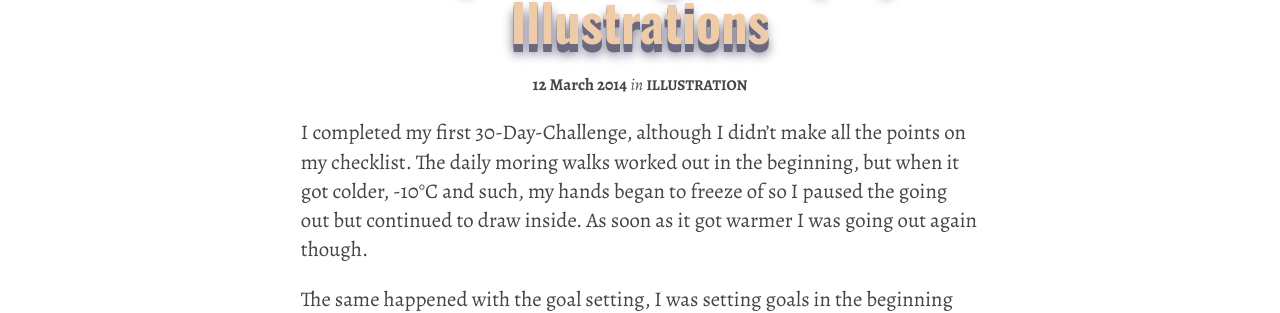
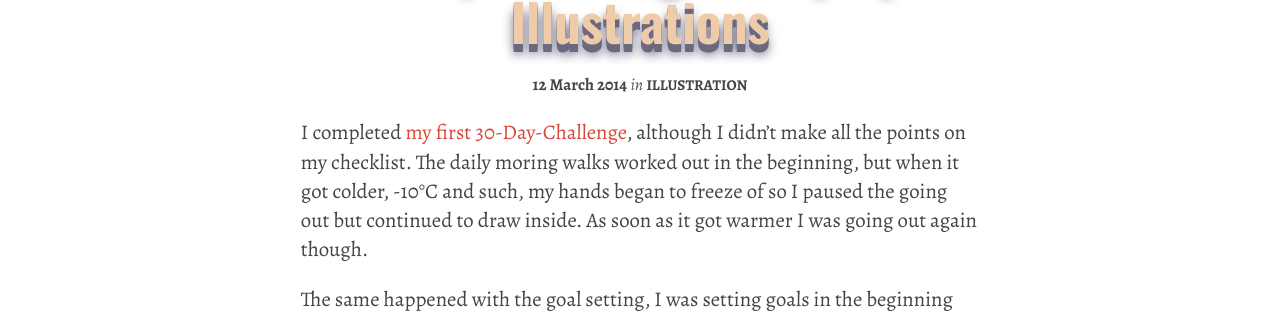
Before and after one commit to JustGoscha/justgoscha.github.io, a Jekyll site: the page built from _posts/2014-03-12-30-day-challenge-1-wrapup.md, in a window 1280 px wide. Shown: the part 534-847 px from the top of the page. Built offline with Jekyll 4.4.1, drawn with Linux system fonts in a browser that asks for light colours; nearby versions of some CDN libraries; Markdown is read by kramdown in place of the engine named in the settings; comment, search, counter and statistics services are not loaded.

Commit message:
terminal pimping post

```diff
--- a/_posts/2014-03-12-30-day-challenge-1-wrapup.md
+++ b/_posts/2014-03-12-30-day-challenge-1-wrapup.md
@@ -9,7 +9,7 @@ tags:
 - drawings
 ---
 
-I completed my first 30-Day-Challenge, although I didn't make all the points on my checklist. The daily moring walks worked out in the beginning, but when it got colder, -10°C and such, my hands began to freeze of so I paused the going out but continued to draw inside. As soon as it got warmer I was going out again though.
+I completed [my first 30-Day-Challenge][30dc], although I didn't make all the points on my checklist. The daily moring walks worked out in the beginning, but when it got colder, -10°C and such, my hands began to freeze of so I paused the going out but continued to draw inside. As soon as it got warmer I was going out again though.
 
 The same happened with the goal setting, I was setting goals in the beginning and it was working quite well, but then later stuff at work came up and I wasn't really focussed on my personal workflow... but actually this is probably just an excuse.
 
--- a/css/main.css
+++ b/css/main.css
@@ -428,7 +428,7 @@ article.post h1{
 }
 
 /* standard */
-.post pre {
+pre {
   font-size: 0.7em;
   line-height: 1.0rem;
   overflow: auto;
@@ -446,26 +446,27 @@ article.post h1{
   list-style: square;
 }
 
-.post code {
+code {
   background-color: #FAF5E4;
   padding: 0 .2em;
   font-size: 0.9em;
 }
 
-.post pre code {
+pre code {
   border: none;
   padding: none;
+  padding: 0;
   font-size: 1em;
 }
 
 /* terminal */
-.post pre.terminal {
+pre.terminal {
   border: 1px solid #000;
   background-color: #333;
   color: #FFF;
 }
 
-.post pre.terminal code {
+pre.terminal code {
   background-color: #333;
 }
 
--- a/css/syntax.css
+++ b/css/syntax.css
@@ -1,5 +1,5 @@
 .highlight  {
-	background: #B8B0A1;
+	background: #FAF5E4;
 }
 .highlight .c { color: #999988; font-style: italic } /* Comment */
 .highlight .err { color: #a61717; background-color: #e3d2d2 } /* Error */
--- a/index.html
+++ b/index.html
@@ -28,11 +28,11 @@ title: justGoscha's REALM
 	      		</ul>
 	      	</div>
 				</div>
-      	<p>
+      	<p class="post">
   				{% if post.summary != nil %}
 						{{ post.summary }}
 					{% else %}
-						{{post.content | truncatewords:50 | strip_html }}
+						{{post.content | truncatewords: 50 | strip_html }}
   				{% endif %}
   				<a href="{{ post.url }}">read more &raquo;</a>
 				</p>
```
Also changed, not shown: other parts of _posts/2014-03-12-30-day-challenge-1-wrapup.md (+2 -0 lines), _posts/2014-03-22-Pimping-my-terminal.md (added, +109 -0 lines), _posts/2014-01-09-30-Day-Challenge-1.md (line endings or trailing spaces), img/posts/bashpimping/after_prompt.png (added), img/posts/bashpimping/before_prompt.png (added).
